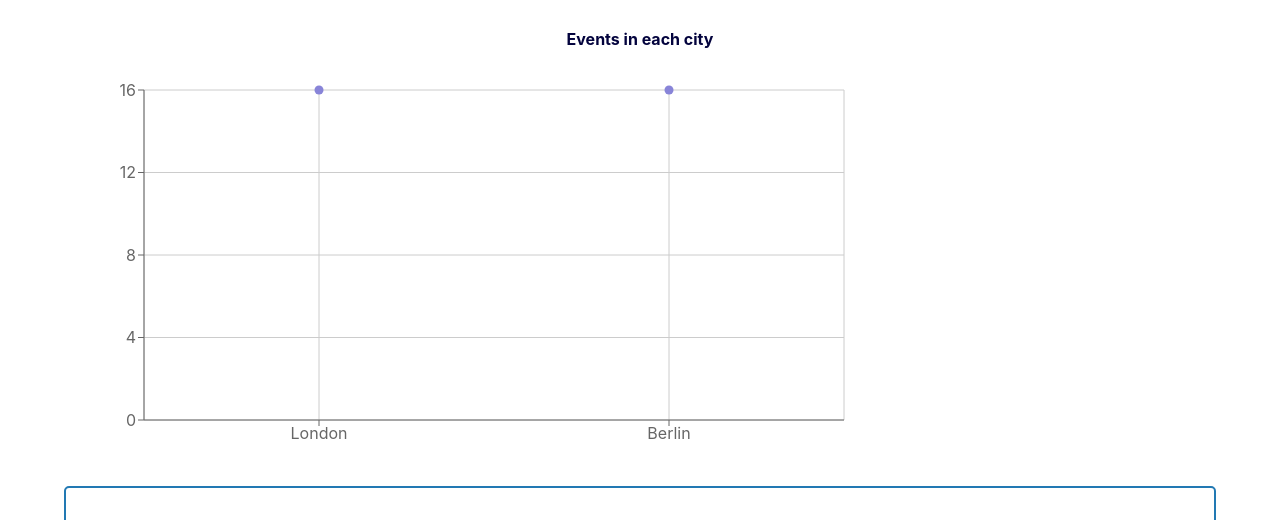
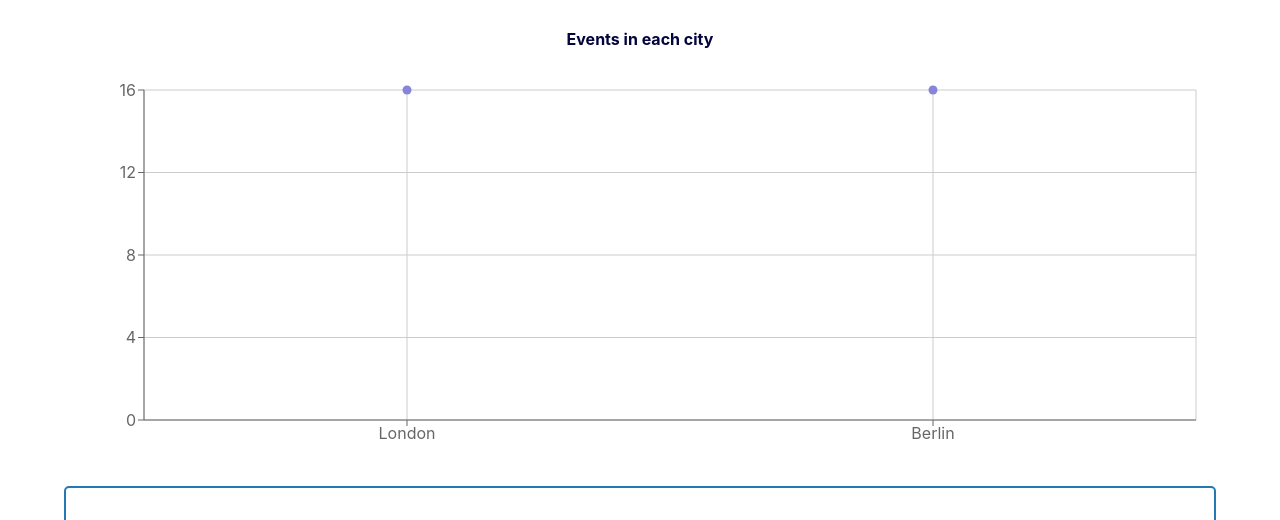
Before and after one commit to Doris24/meet, a React (Create React App) app: page / in a window 1280 px wide. Shown: the part 245-765 px from the top of the page. Built offline with nearby package versions, Linux system fonts and the light colour scheme; no server answers; what atatus-spa would draw is missing.

Commit message:
Adde ScatterChart

```diff
--- a/src/App.js
+++ b/src/App.js
@@ -5,7 +5,7 @@ import CitySearch from './CitySearch';
 import NumberOfEvents from './NumberOfEvents';
 import WelcomeScreen from './WelcomeScreen';
 import { getEvents, extractLocations, checkToken, getAccessToken } from './api';
-import { ScatterChart, Scatter, XAxis, YAxis, CartesianGrid, Tooltip } from 'recharts';
+import { ScatterChart, Scatter, XAxis, YAxis, CartesianGrid, Tooltip, ResponsiveContainer } from 'recharts';
 import './nprogress.css';
 import { WarningAlert } from './Alert';
 
@@ -106,9 +106,8 @@ class App extends Component {
 
         <h4>Events in each city</h4>
 
+        <ResponsiveContainer height={400} >
           <ScatterChart
-          width={800}
-          height={400}
             margin={{
               top: 20, right: 20, bottom: 20, left: 20,
             }}
@@ -119,6 +118,7 @@ class App extends Component {
             <Tooltip cursor={{ strokeDasharray: '3 3' }} />
             <Scatter data={this.getData()} fill="#8884d8" />
           </ScatterChart>
+        </ResponsiveContainer>
 
         <EventList
           events={this.state.events} />
```
Lines whose indentation alone changed are shown as unchanged.
